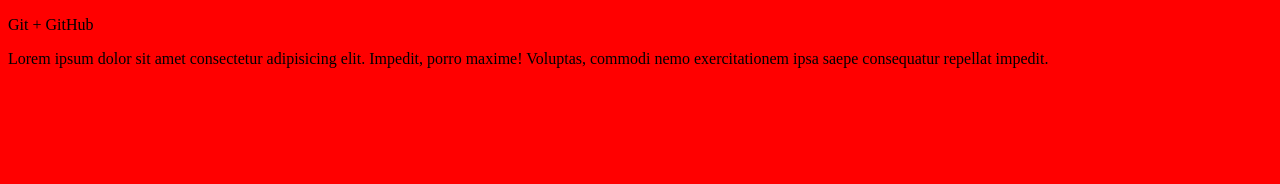
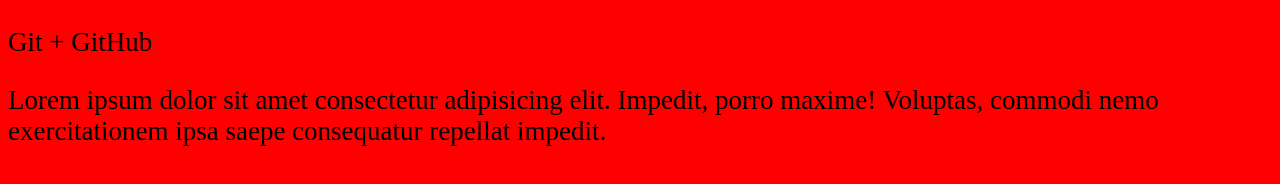
Before and after one commit to ComandanteChu/gitTest, a plain HTML site: page index.html in a window 1280 px wide. Drawn offline with Linux system fonts and the light colour scheme.

Commit message:
changed font-size

```diff
--- a/style.css
+++ b/style.css
@@ -1,3 +1,7 @@
 body{
     background-color: red;
 }
+
+p{
+    font-size: 27px;
+}
```
Also changed, not shown: 1 other file.
